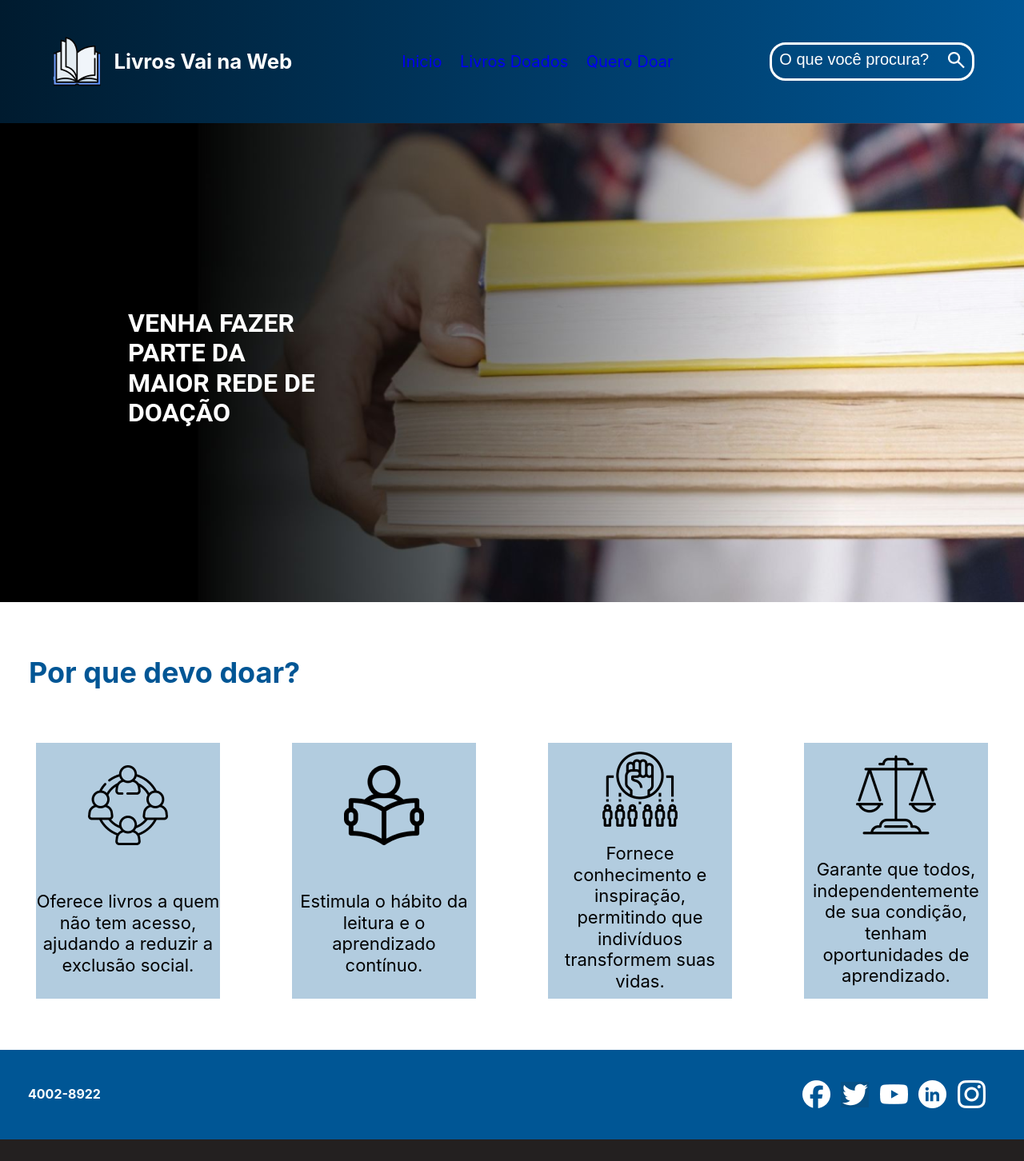
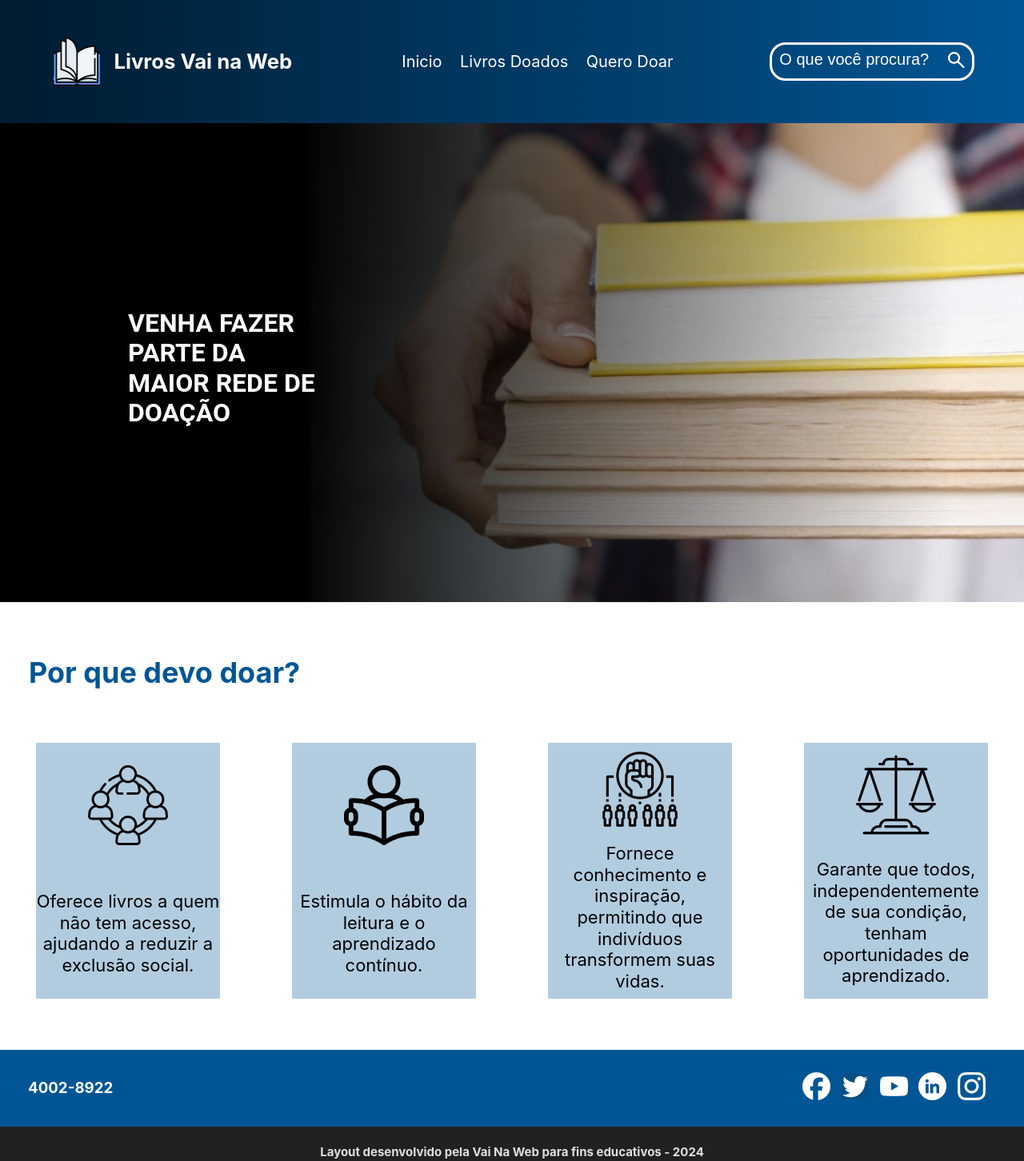
Before and after one commit to agathacrissantos/vnw-desafioFinal-M1, a React (Vite) app: page / in a window 1280 px wide. Shown: the top 1452 px of the page at 80% size. Built offline with nearby package versions, Linux system fonts and the light colour scheme.

Commit message:
adicionando novas atualizações

```diff
--- a/src/components/Footer/footer.jsx
+++ b/src/components/Footer/footer.jsx
@@ -10,15 +10,27 @@ export default function Footer (){
     return(
         <footer>
             <section className={s.contato}>
-            <p>4002-8922</p>
-            <nav>
-                <figure className={s.redesSociais}>
+            <h3>4002-8922</h3>
+            <nav className={s.redesSociais}>
+                    <a href='https://pt-br.facebook.com/' target='_blank' >
                     <img src={facebook} alt='Icone do Facebook' />
+                    </a>
+
+                    <a href='https://x.com/login-to/' target='_blank' >
                     <img src={twiter} alt='Icone do Twiter' />
+                    </a>
+
+                    <a href='https://www.youtube.com/' target='_blank' >
                     <img src={youtube} alt='Icone do Youtube' />
+                    </a>
+
+                    <a href='https://br.linkedin.com/' target='_blank' >
                     <img src={linkedin} alt='Icone do Linkedin' />
+                    </a>
+
+                    <a href='https://www.instagram.com/?hl=pt-br' target='_blank' >
                     <img src={instagram} alt='Icone do Instagram' />
-                </figure>
+                    </a>
             </nav>
             </section>
             <section className={s.rodape}>
--- a/src/pages/Inicio/inicio.jsx
+++ b/src/pages/Inicio/inicio.jsx
@@ -7,11 +7,9 @@ import s from '../../styles/inicio.module.scss'
 
 export default function Inicio(){
     return(
-        <>
-        <section>
-            <div className={s.fundoInicio}>
+        <main>
+        <section className={s.fundoInicio}>
         <p>VENHA FAZER PARTE DA MAIOR REDE DE DOAÇÃO</p>
-        </div>
         </section>
         <section className={s.container}>
         <section className={s.firstBox}>
@@ -39,6 +37,6 @@ export default function Inicio(){
             </article>
         </section>
         </section>
-        </>
+        </main>
     )
 }
--- a/src/pages/QueroDoar/queroDoar.jsx
+++ b/src/pages/QueroDoar/queroDoar.jsx
@@ -3,7 +3,7 @@ import s from '../../styles/queroDoar.module.scss'
 
 export default function QueroDoar(){
     return(
-        <section>
+        <main>
             <section className={s.explicativo}>
             <p>Por favor, preencha o formulário com suas informações e as informações do Livro</p>
             </section>
@@ -21,6 +21,6 @@ export default function QueroDoar(){
                 <input className={s.button} type='submit' value='Doar' />
                 </form>
             </section>
-        </section>
+        </main>
     )
 }
--- a/src/styles/footer.module.scss
+++ b/src/styles/footer.module.scss
@@ -5,7 +5,7 @@ footer{
     .contato{
         color: white;
         background-color: #005695;
-        height: 14vh;
+        height: 12vh;
         display: flex;
         justify-content: space-between;
         align-items: center;
@@ -32,7 +32,7 @@ footer{
         display: flex;
         align-items: center;
         justify-content: center;
-        height: 9.2vh;
+        height: 8vh;
         font-family: Inter;
         font-size: 15px;
         font-weight: 700;
--- a/src/styles/header.module.scss
+++ b/src/styles/header.module.scss
@@ -26,7 +26,7 @@ header{
         font-weight: 400;
         line-height: 24.2px;
         text-align: center;
-        li{
+        a{
         color: #ffffff;
 
       }
@@ -48,6 +48,9 @@ header{
       border: none;
       width: 15vw;
       height: 5vh;
+      border: none;
+      outline: none;
+      color: #fff;
 
       &::placeholder {
         color: #fff;
@@ -58,6 +61,5 @@ header{
     button {
       background-color: transparent;
       border: none;
-      cursor: pointer;
     }
   }
--- a/src/styles/inicio.module.scss
+++ b/src/styles/inicio.module.scss
@@ -3,7 +3,6 @@
     height: 74.9vh;
     background-image: url('../assets/images/fundo-section.png');
     background-size: cover;
-    background-position: center;
     display: flex;
     align-items: center;
     padding-left: 20vh;
```
Lines whose indentation alone changed are shown as unchanged.
